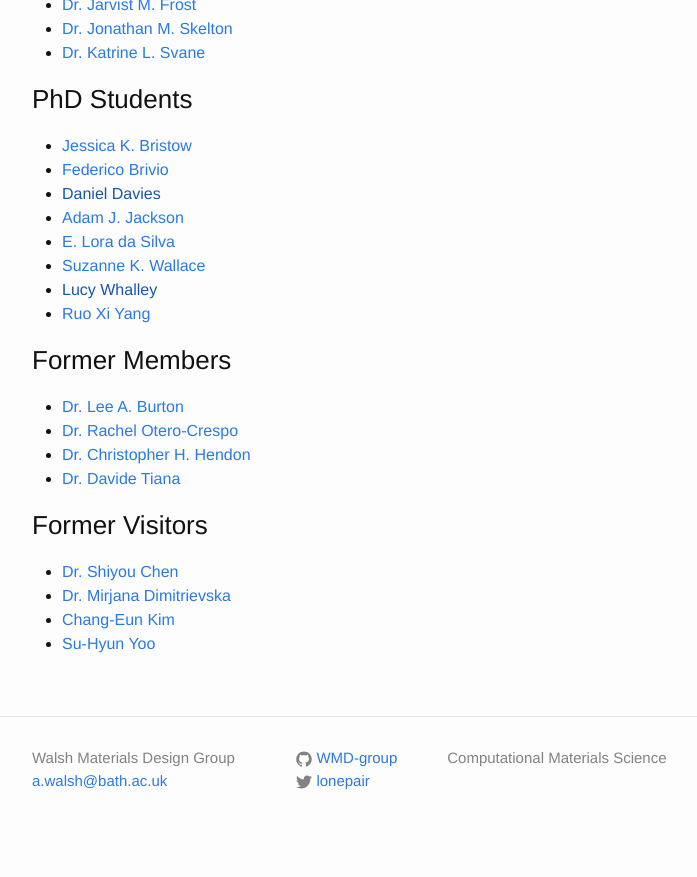
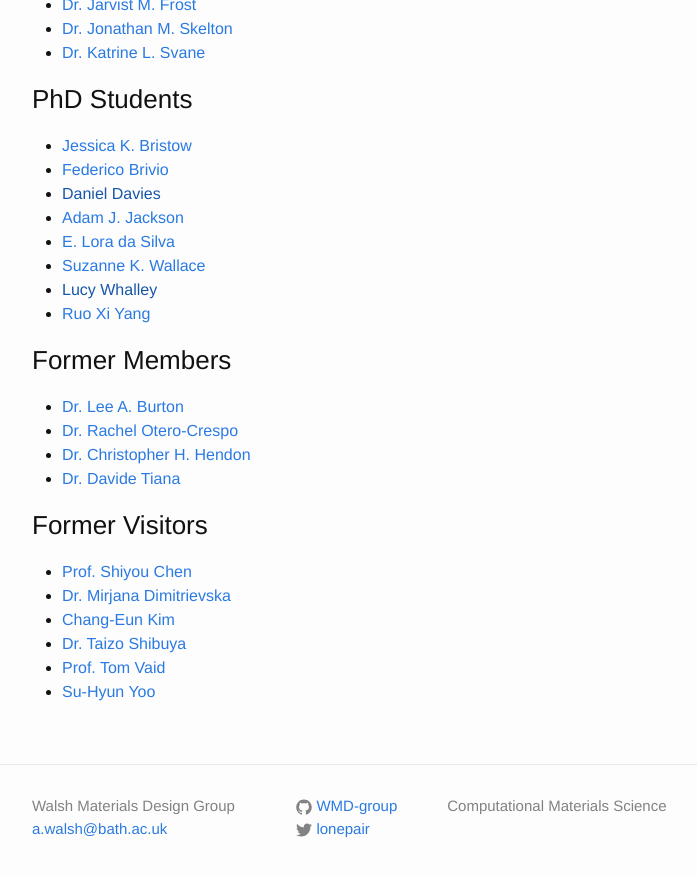
Before and after one commit to WMD-group/WMD-group.github.io, a Jekyll site: the page built from group.md, in a window 1280 px wide and 900 px high, scrolled down 603 px. Shown: the top 877 px of the window, without its empty margins (238-935 px from the left). Built offline with Jekyll 4.4.1, drawn with Linux system fonts in a browser that asks for light colours; before the commit the page ends 1455 px from its top, so only the background shows below that.

Commit message:
More visitors

```diff
--- a/group.md
+++ b/group.md
@@ -41,7 +41,9 @@ Key application areas involve energy conversion, storage and transport.
 - [Dr. Davide Tiana](https://scholar.google.co.uk/citations?user=4VjMg_cAAAAJ&hl=en)
 
 ### Former Visitors
-- [Dr. Shiyou Chen](https://scholar.google.co.uk/citations?user=ZGmDGb0AAAAJ&hl=en)
+- [Prof. Shiyou Chen](https://scholar.google.co.uk/citations?user=ZGmDGb0AAAAJ&hl=en)
 - [Dr. Mirjana Dimitrievska](https://scholar.google.co.uk/citations?user=ytV8eIQAAAAJ&hl=en)
 - [Chang-Eun Kim](https://scholar.google.co.uk/citations?user=20AziH8AAAAJ&hl=en)
+- [Dr. Taizo Shibuya](https://scholar.google.com/citations?user=CGWpbEwAAAAJ&hl=ja)
+- [Prof. Tom Vaid](https://scholar.google.com/citations?user=c_2f970AAAAJ&hl=en)
 - [Su-Hyun Yoo](https://scholar.google.co.uk/citations?user=VhIOTvcAAAAJ&hl=en)
```
